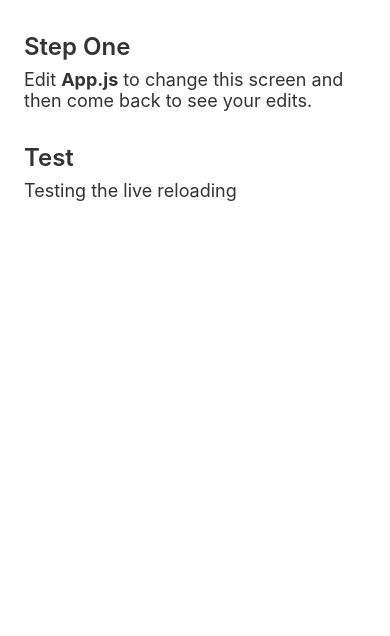
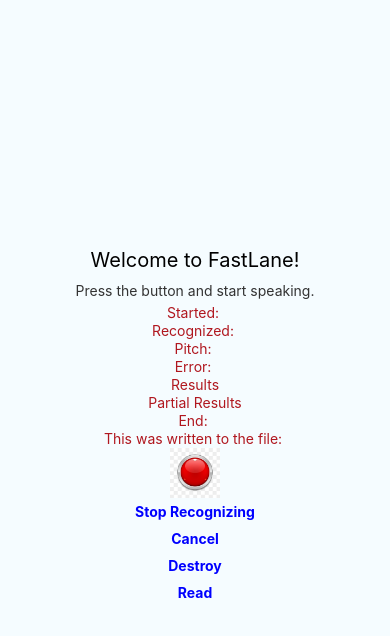
Before and after one commit to FastLane-401/FastLane, a React Native app: screen / in a window 390 px wide. Shown: the top 636 px of the page. Built offline with nearby package versions, Linux system fonts and the light colour scheme.

Commit message:
Added voice recognition and writing voice input to file on button press.

```diff
--- a/package.json
+++ b/package.json
@@ -12,10 +12,12 @@
     "build": "webpack --config webpack.prod.config.js"
   },
   "dependencies": {
-    "firebase": "^9.6.4",
+    "@react-native-voice/voice": "^3.2.2",
+    "firebase": "^9.6.7",
     "react": "^17.0.2",
     "react-dom": "^17.0.2",
-    "react-native": "0.67.1",
+    "react-native": "^0.67.1",
+    "react-native-fs": "^2.19.0",
     "react-native-web": "^0.17.5"
   },
   "devDependencies": {
--- a/src/App.js
+++ b/src/App.js
@@ -6,8 +6,284 @@
  * @flow strict-local
  */
 
-import React from 'react'
+import React, {Component} from 'react'
+
 import {
+  StyleSheet,
+  Text,
+  View,
+  Image,
+  TouchableHighlight,
+} from 'react-native';
+
+import Voice, {
+  SpeechRecognizedEvent,
+  SpeechResultsEvent,
+  SpeechErrorEvent,
+} from '@react-native-voice/voice';
+
+type Props = {};
+type State = {
+  recognized: string;
+  pitch: string;
+  error: string;
+  end: string;
+  started: string;
+  results: string[];
+  partialResults: string[];
+};
+
+class VoiceTest extends Component<Props, State> {
+  state = {
+    recognized: '',
+    pitch: '',
+    error: '',
+    end: '',
+    started: '',
+    results: [],
+    partialResults: [],
+    read: '',
+  };
+
+  constructor(props: Props) {
+    super(props);
+    Voice.onSpeechStart = this.onSpeechStart;
+    Voice.onSpeechRecognized = this.onSpeechRecognized;
+    Voice.onSpeechEnd = this.onSpeechEnd;
+    Voice.onSpeechError = this.onSpeechError;
+    Voice.onSpeechResults = this.onSpeechResults;
+    Voice.onSpeechPartialResults = this.onSpeechPartialResults;
+    Voice.onSpeechVolumeChanged = this.onSpeechVolumeChanged;
+  }
+
+  componentWillUnmount() {
+    Voice.destroy().then(Voice.removeAllListeners);
+  }
+
+  onSpeechStart = (e: any) => {
+    console.log('onSpeechStart: ', e);
+    this.setState({
+      started: '!',
+    });
+  };
+
+  onSpeechRecognized = (e: SpeechRecognizedEvent) => {
+    console.log('onSpeechRecognized: ', e);
+    this.setState({
+      recognized: '√',
+    });
+  };
+
+  onSpeechEnd = (e: any) => {
+    console.log('onSpeechEnd: ', e);
+    this.setState({
+      end: '√',
+    });
+  };
+
+  onSpeechError = (e: SpeechErrorEvent) => {
+    console.log('onSpeechError: ', e);
+    this.setState({
+      error: JSON.stringify(e.error),
+    });
+  };
+
+  onSpeechResults = (e: SpeechResultsEvent) => {
+    console.log('onSpeechResults: ', e);
+    this.setState({
+      results: e.value,
+    });
+    var RNFS = require('react-native-fs');
+    var path = RNFS.DocumentDirectoryPath + '/voicelog.txt';
+
+    /* if you want text to persist in the file between button presses, use
+     * appendFile() instead of writeFile(). You should also probably modify
+     * the second parameter to ' ' + e.value[0] so text strings don't run
+     * together between button presses. */
+    RNFS.writeFile(path, e.value[0], 'utf8')
+      .then((success) => {
+        console.log('FILE WRITTEN');
+      })
+      .catch((err) => {
+        console.log(err.message);
+      });
+  };
+
+
+  onSpeechPartialResults = (e: SpeechResultsEvent) => {
+    console.log('onSpeechPartialResults: ', e);
+    this.setState({
+      partialResults: e.value,
+    });
+  };
+
+  onSpeechVolumeChanged = (e: any) => {
+    console.log('onSpeechVolumeChanged: ', e);
+    this.setState({
+      pitch: e.value,
+    });
+  };
+
+  _startRecognizing = async () => {
+    this.setState({
+      recognized: '',
+      pitch: '',
+      error: '',
+      started: '',
+      results: [],
+      partialResults: [],
+      end: '',
+    });
+
+    try {
+      await Voice.start('en-US');
+    } catch (e) {
+      console.error(e);
+    }
+  };
+
+  _stopRecognizing = async () => {
+    try {
+      await Voice.stop();
+    } catch (e) {
+      console.error(e);
+    }
+  };
+
+  _cancelRecognizing = async () => {
+    try {
+      await Voice.cancel();
+    } catch (e) {
+      console.error(e);
+    }
+  };
+
+  _destroyRecognizer = async () => {
+    try {
+      await Voice.destroy();
+    } catch (e) {
+      console.error(e);
+    }
+    this.setState({
+      recognized: '',
+      pitch: '',
+      error: '',
+      started: '',
+      results: [],
+      partialResults: [],
+      end: '',
+    });
+  };
+
+  _readVoiceLog = async () => {
+    try {
+      var RNFS = require('react-native-fs');
+      var path = RNFS.DocumentDirectoryPath + '/voicelog.txt';
+
+      RNFS.readFile(path, 'utf8')
+        .then((data) => {
+          console.log('FILE READ');
+          this.setState({
+            read: data,
+          });
+        })
+        .catch((err) => {
+          console.log(err.message);
+        });
+    } catch (e) {
+      console.error(e);
+    }
+  };
+
+
+  render() {
+    return (
+      <View style={styles.container}>
+        <Text style={styles.welcome}>Welcome to FastLane!</Text>
+        <Text style={styles.instructions}>
+          Press the button and start speaking.
+        </Text>
+        <Text style={styles.stat}>{`Started: ${this.state.started}`}</Text>
+        <Text style={styles.stat}>{`Recognized: ${
+          this.state.recognized
+        }`}</Text>
+        <Text style={styles.stat}>{`Pitch: ${this.state.pitch}`}</Text>
+        <Text style={styles.stat}>{`Error: ${this.state.error}`}</Text>
+        <Text style={styles.stat}>Results</Text>
+        {this.state.results.map((result, index) => {
+          return (
+            <Text key={`result-${index}`} style={styles.stat}>
+              {result}
+            </Text>
+                  );
+        })}
+        <Text style={styles.stat}>Partial Results</Text>
+        {this.state.partialResults.map((result, index) => {
+          return (
+            <Text key={`partial-result-${index}`} style={styles.stat}>
+              {result}
+            </Text>
+          );
+        })}
+        <Text style={styles.stat}>{`End: ${this.state.end}`}</Text>
+        <Text style={styles.stat}>{`This was written to the file: ${this.state.read}`}</Text>
+        <TouchableHighlight onPress={this._startRecognizing}>
+          <Image style={styles.button} source={require('./button.png')} />
+        </TouchableHighlight>
+        <TouchableHighlight onPress={this._stopRecognizing}>
+          <Text style={styles.action}>Stop Recognizing</Text>
+        </TouchableHighlight>
+        <TouchableHighlight onPress={this._cancelRecognizing}>
+          <Text style={styles.action}>Cancel</Text>
+        </TouchableHighlight>
+        <TouchableHighlight onPress={this._destroyRecognizer}>
+          <Text style={styles.action}>Destroy</Text>
+        </TouchableHighlight>
+        <TouchableHighlight onPress={this._readVoiceLog}>
+          <Text style={styles.action}>Read</Text>
+        </TouchableHighlight>
+      </View>
+    );
+  }
+}
+
+const styles = StyleSheet.create({
+  button: {
+    width: 50,
+    height: 50,
+  },
+  container: {
+    flex: 1,
+    justifyContent: 'center',
+    alignItems: 'center',
+    backgroundColor: '#F5FCFF',
+  },
+  welcome: {
+    fontSize: 20,
+    textAlign: 'center',
+    margin: 10,
+  },
+  action: {
+    textAlign: 'center',
+    color: '#0000FF',
+    marginVertical: 5,
+    fontWeight: 'bold',
+  },
+  instructions: {
+    textAlign: 'center',
+    color: '#333333',
+    marginBottom: 5,
+  },
+  stat: {
+    textAlign: 'center',
+    color: '#B0171F',
+    marginBottom: 1,
+  },
+});
+
+export default VoiceTest;
+
+/*import {
   SafeAreaView,
   ScrollView,
   StatusBar,
@@ -80,4 +356,4 @@ const styles = StyleSheet.create({
   }
 })
 
-export default App
+export default App*/
```
Also changed, not shown: src/button.png (added), 4 other files (tests, documents, lock files or other folders).
